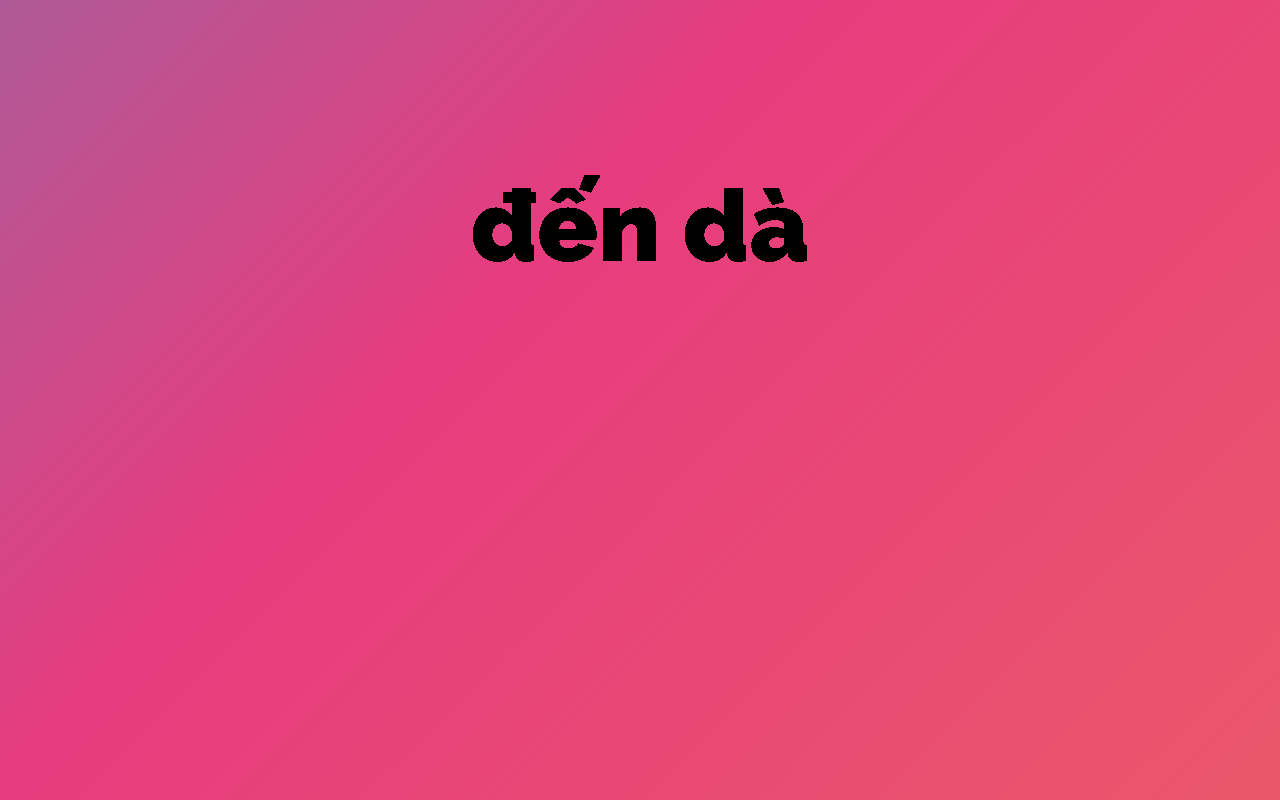
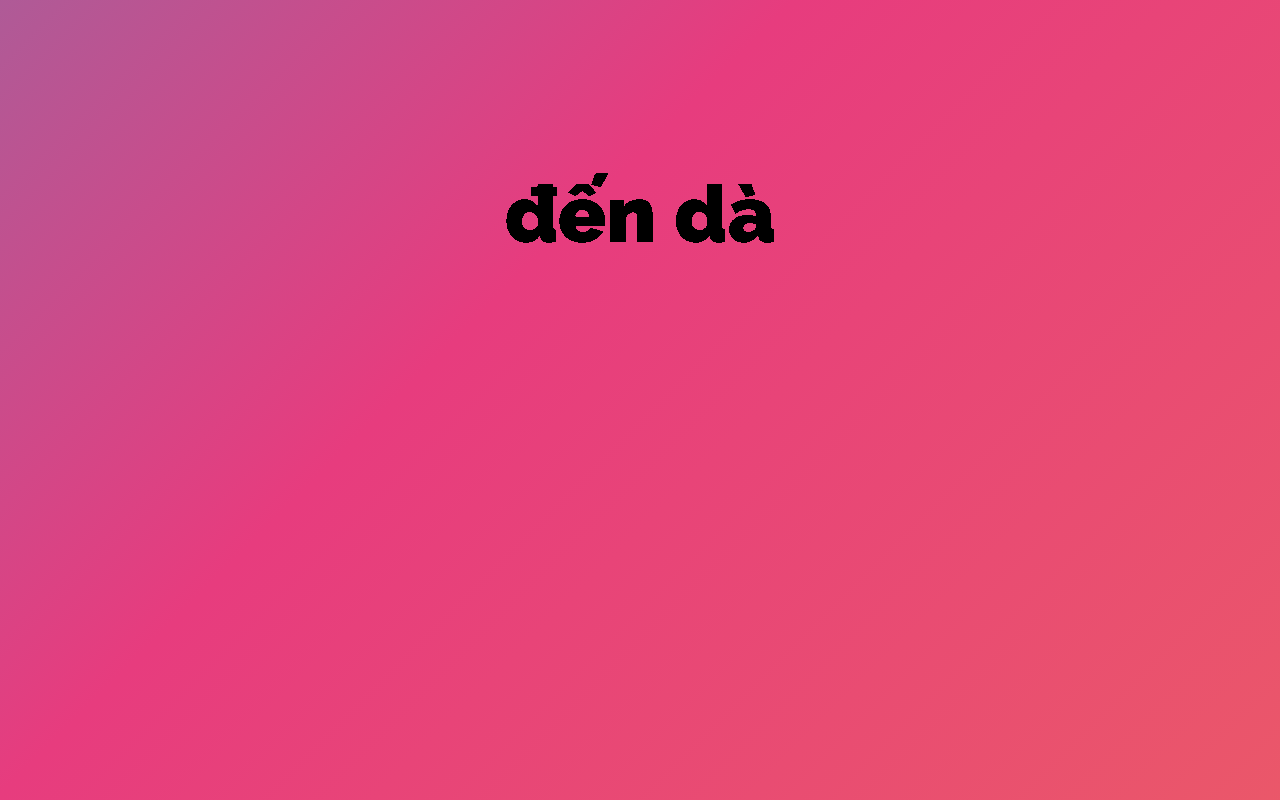
Before and after one commit to cucvangcuame/cucvangcuame.github.io, a plain HTML site: page index.html in a window 1280 px wide. Drawn offline with Linux system fonts and the light colour scheme.

Commit message:
Update style.css

```diff
--- a/style.css
+++ b/style.css
@@ -33,7 +33,7 @@ body {
     width: 100%;
     display: inline-block;
     font-family: 'Raleway', sans-serif;
-    font-size: 75pt;
+    font-size: 60pt;
     text-align: center;
     user-select: none;
 }
```
